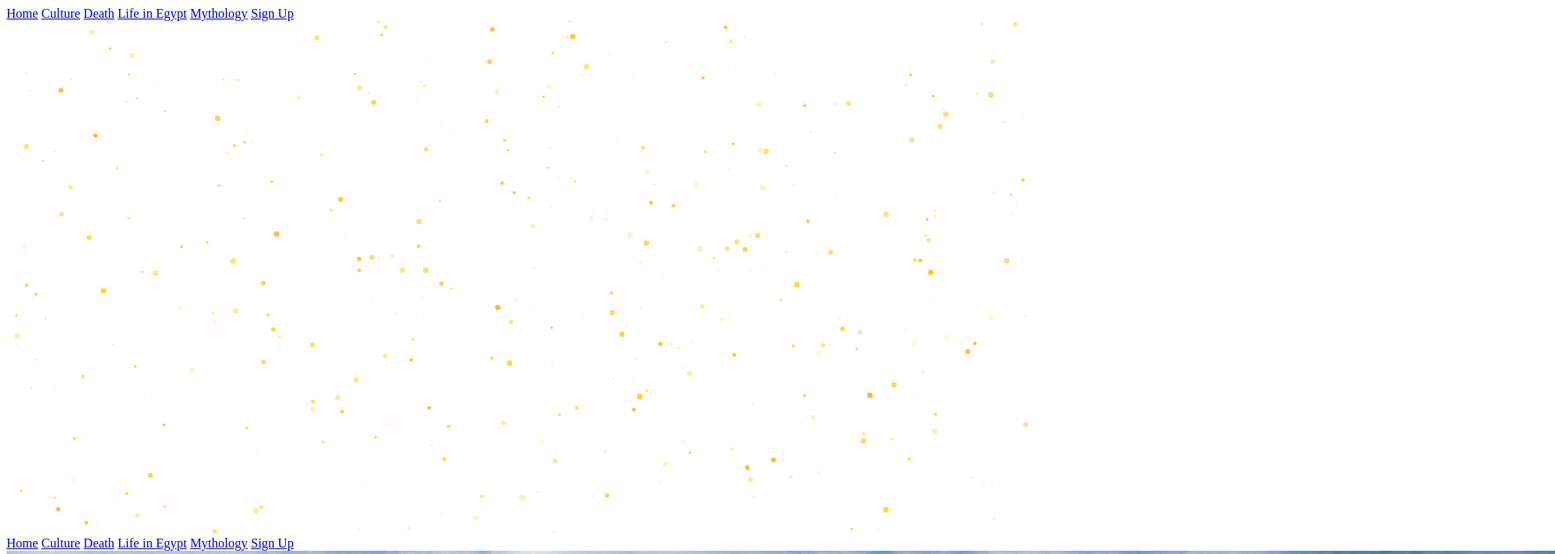
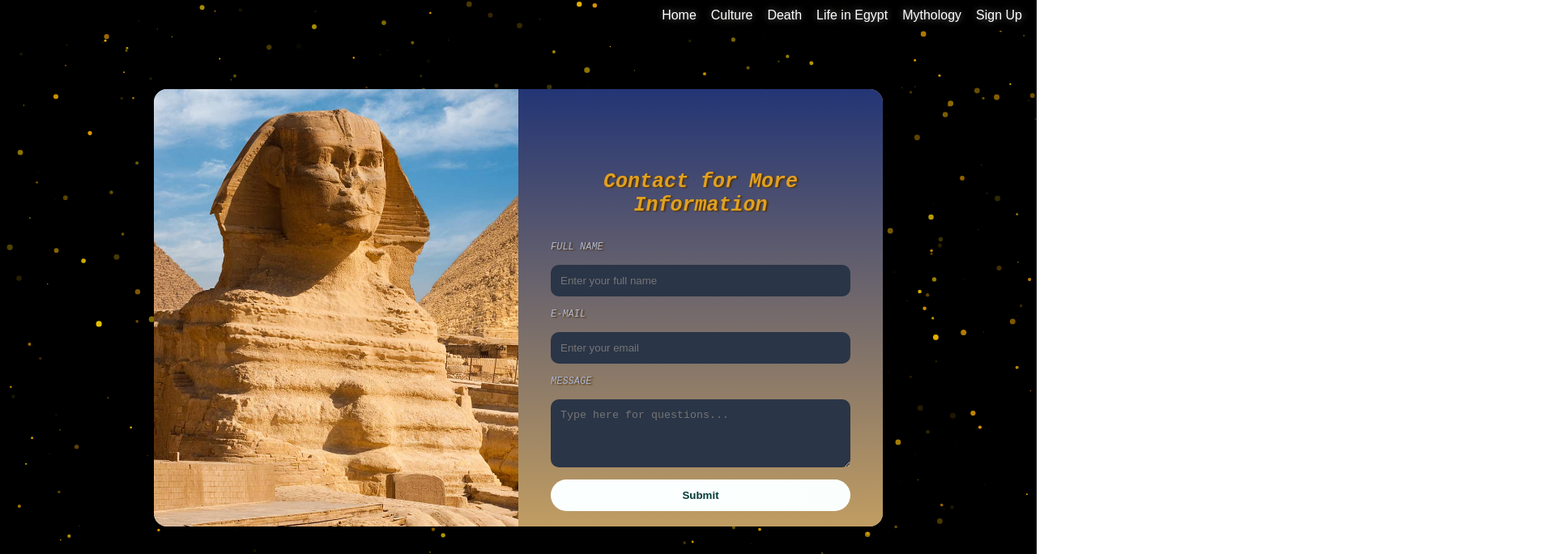
Before and after one commit to KindredMouse/Python-Charmers, a plain HTML site: page SignUp/signup.html in a window 1280 px wide. Shown: the top 684 px of the page at 81% size, 1920 px wide, since content can reach past the window. Drawn offline with nearby package versions, Linux system fonts and the light colour scheme; the site is published under a folder, as on GitHub Pages, so addresses that start at the root find nothing.

Commit message:
fix sign up

```diff
--- a/SignUp/signup.html
+++ b/SignUp/signup.html
@@ -5,19 +5,19 @@
   <title>Contact Form</title>
 
   <!-- Page & CSS -->
-  <link rel="stylesheet" href="/SignUp/css/style.css">
-  <link rel="stylesheet" href="/SignUp/css/header.css">
+  <link rel="stylesheet" href="../SignUp/css/style.css">
+  <link rel="stylesheet" href="../SignUp/css/header.css">
     <link rel="icon" href="/Python Charmers.png">
 </head>
 <body>
   <header class="site-header">
   <nav class="top-nav">
-    <a href="/index.html">Home</a>
-    <a href="/Culture/culture.html">Culture</a>
-    <a href="/Death/death.html">Death</a>
-    <a href="/Life/life.html">Life in Egypt</a>
-    <a href="/Mythology/Mythology.html">Mythology</a>
-    <a href="/SignUp/signup.html">Sign Up</a>
+    <a href="../index.html">Home</a>
+    <a href="../Culture/culture.html">Culture</a>
+    <a href="../Death/death.html">Death</a>
+    <a href="../Life/life.html">Life in Egypt</a>
+    <a href="../Mythology/Mythology.html">Mythology</a>
+    <a href="../SignUp/signup.html">Sign Up</a>
   </nav>
 </header>
 
@@ -31,12 +31,12 @@
 
   <header class="site-header">
     <nav class="top-nav">
-      <a href="/index.html">Home</a>
-      <a href="/Culture/culture.html">Culture</a>
-      <a href="/Death/death.html">Death</a>
-      <a href="/Life/life.html">Life in Egypt</a>
-      <a href="/Mythology/Mythology.html">Mythology</a>
-      <a href="/SignUp/signup.html">Sign Up</a>
+      <a href="../index.html">Home</a>
+      <a href="../Culture/culture.html">Culture</a>
+      <a href="../Death/death.html">Death</a>
+      <a href="../Life/life.html">Life in Egypt</a>
+      <a href="../Mythology/Mythology.html">Mythology</a>
+      <a href="../SignUp/signup.html">Sign Up</a>
     </nav>
   </header>
 
```
